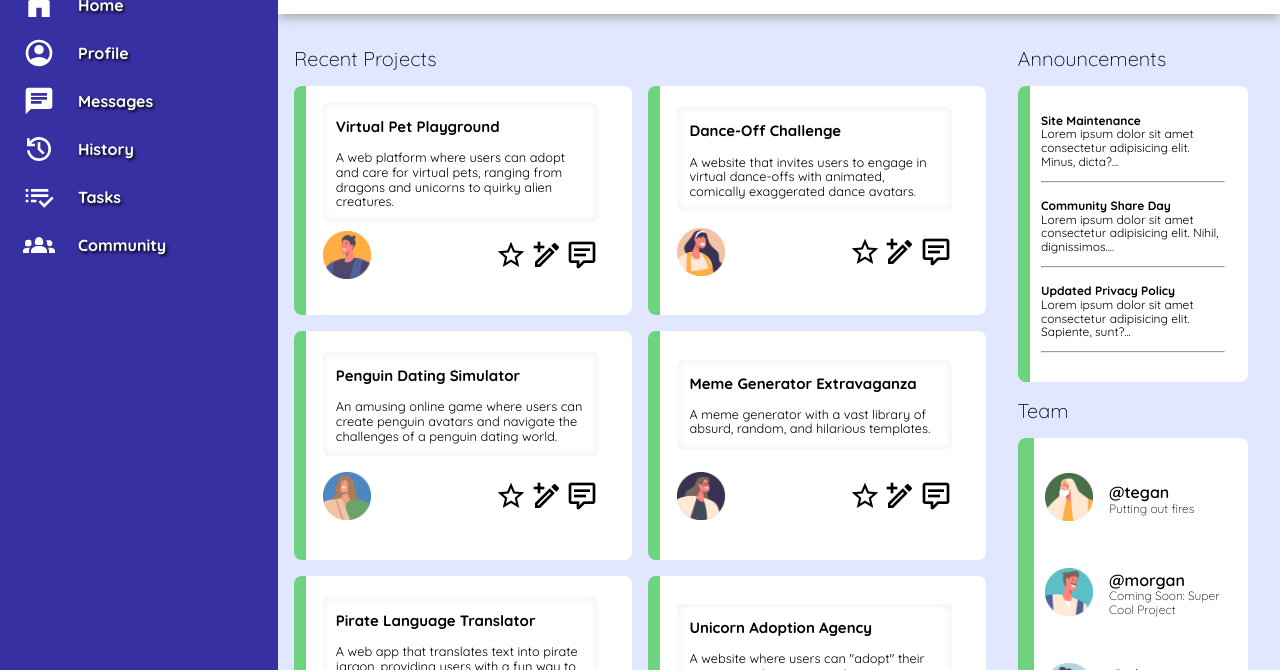
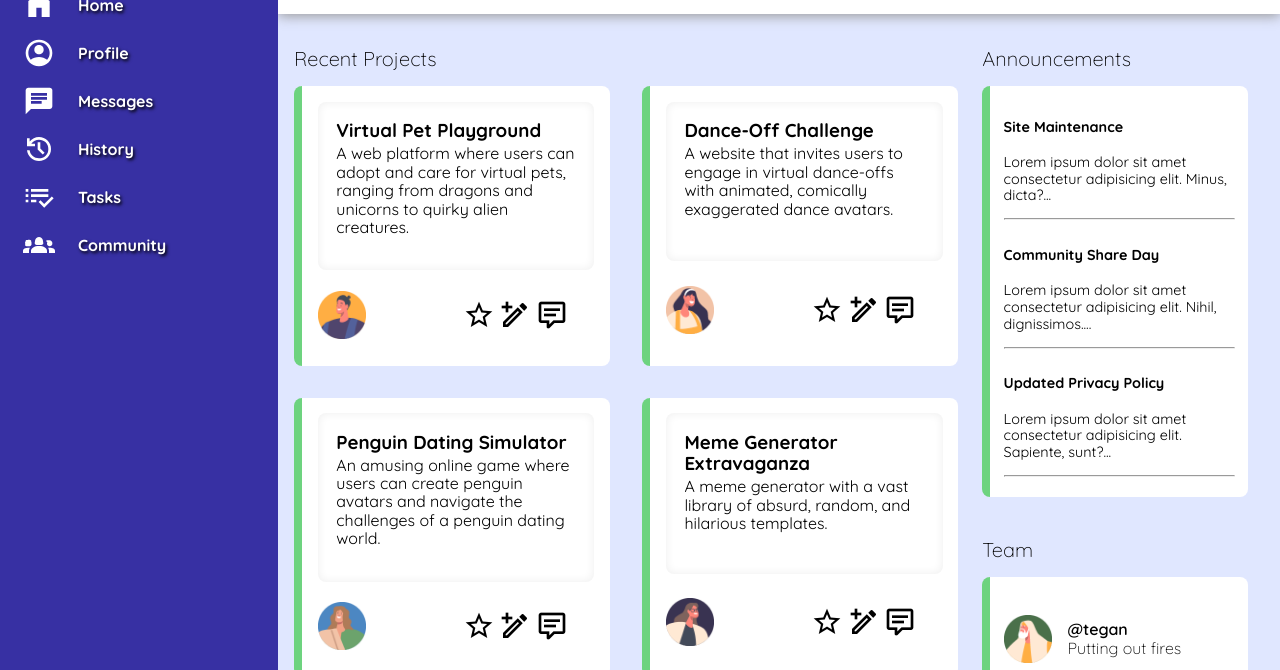
Before and after one commit to AustinDean39/admin-dashboard-project, a website: page index.html in a window 1280 px wide. Shown: the part 130-800 px from the top of the page. Drawn offline with nearby package versions, Linux system fonts and the light colour scheme.

Commit message:
Reduce whitespace in project board, improve layout

```diff
--- a/style.css
+++ b/style.css
@@ -200,9 +200,9 @@
   grid-template-areas:
     "project-board announcements"
     "project-board team";
-  grid-template-columns: 3fr 1fr;
-  grid-template-rows: min-content 1fr;
-  column-gap: 2rem;
+  grid-template-columns: 5fr 2fr;
+  grid-template-rows: 1fr 1fr;
+  gap: 1.5rem;
   /* other display properties */
   background-color: #e0e7ff;
   /* layout properties */
@@ -227,18 +227,18 @@
 .main__project-board {
   /* grid container properties */
   display: grid;
-  grid-template-columns: repeat(auto-fit, minmax(30ch, 1fr));
+  grid-template-columns: repeat(auto-fit, minmax(33%, 1fr));
   grid-auto-rows: 1fr;
-  gap: 1rem;
+  gap: 2rem;
 }
 
 /* card display for sections */
 .main__card-display {
   background-color: #fff;
   border-radius: 0.5rem;
-  padding: 5% 10% 10% 5%;
+  padding: 5%;
   /* side stripe for ✨flair✨ */
-  border-left: 1em solid #6dd37f;
+  border-left: 0.5rem solid #6dd37f;
 }
 
 /* project idea card */
@@ -246,25 +246,31 @@
   /* grid container properties */
   display: grid;
   grid-template-columns: 1fr 1fr;
-  grid-template-rows: 2fr 1fr;
+  grid-template-rows: auto auto;
   grid-template-areas:
     "project project"
     "author reactions";
   gap: 5%;
   align-items: center;
   /* other display & layout properties */
-  font-size: 80%;
+  /* font-size: 75%; */
 }
 
 /* project card content */
 .project-card__text-preview {
   /* grid item properties */
   grid-area: project;
+  align-self: stretch;
   /* inset box shadow */
   box-shadow: 0 0 10px #eee inset;
   /* other display properties */
   border-radius: 0.5em;
-  padding: 0 1em;
+  padding: 1em;
+}
+
+.project-card__text-heading,
+.project-card__text-para {
+  margin: 1%;
 }
 
 /* project card author info */
@@ -274,10 +280,6 @@
 }
 
 .project-card__author-icon {
-  max-width: 100%;
-  max-height: 100%;
-  min-width: 1px;
-  min-height: 1px;
   height: 3rem;
 }
 
@@ -285,7 +287,6 @@
 .project-card__btn-row {
   /* grid item properties */
   grid-area: reactions;
-  justify-self: end;
 }
 
 .project-card__btn-icon {
@@ -298,24 +299,12 @@
   grid-area: announcements;
   display: grid;
   grid-template-rows: auto 1fr;
-  align-items: start;
 }
 
 /* announcements card */
 .main__announcements-card {
-  font-size: max(12px, 75%);
-}
-
-.announcements__post {
-  height: 33%;
-}
-
-.announcements__post-heading {
-  margin-bottom: 0;
-}
-
-.announcements__post-content {
-  margin-top: 0;
+  font-size: min(1rem, 90%);
+  display: grid;
 }
 
 /* Team section */
@@ -327,8 +316,8 @@
 
 .main__team-card {
   display: grid;
-  grid-template-columns: 1fr 3fr;
-  grid-template-rows: repeat(3, 2fr) 1fr;
+  grid-template-columns: auto 1fr;
+  grid-auto-rows: 1fr;
 }
 
 .team-card__user {
@@ -342,7 +331,6 @@
 
 .team-card__user-icon {
   height: 3rem;
-  margin-left: auto;
 }
 
 .user-info__user-tag {
@@ -352,7 +340,7 @@
 }
 
 .user-info__user-status {
-  font-size: 0.75rem;
+  font-size: 1rem;
   font-weight: 200;
   margin-top: auto;
 }
@@ -360,6 +348,6 @@
 .team-card__more {
   grid-column: 1 / 3;
   display: grid;
-  align-items: end;
+  align-items: center;
   justify-items: center;
 }
```
